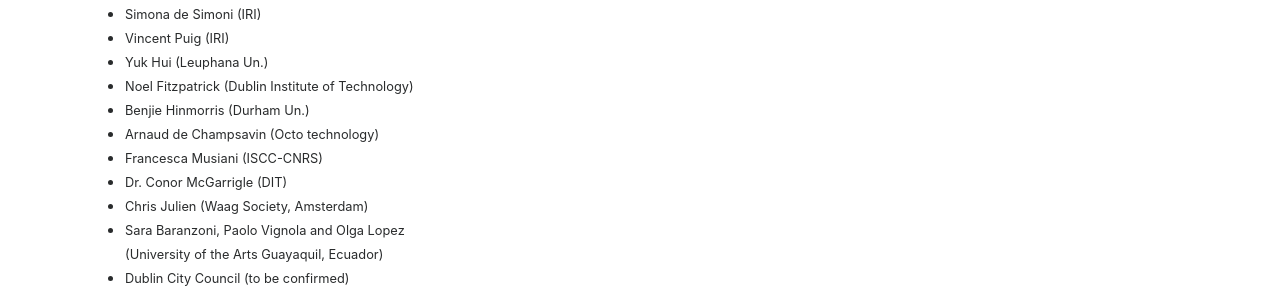
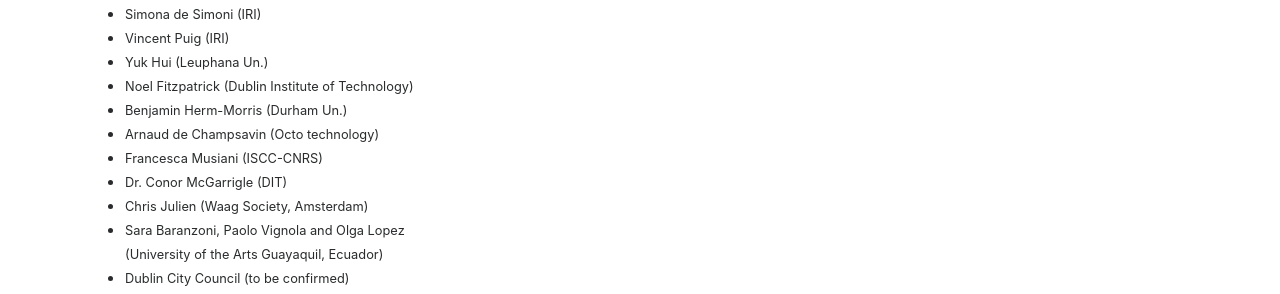
Before and after one commit to nextleap-project/nextleap-website, a Jekyll site: the page built from index.html, in a window 1280 px wide and 900 px high, scrolled down 3043 px. Shown: the part 157-451 px from the top of the window. Built offline with Jekyll 4.4.1, drawn with Linux system fonts in a browser that asks for light colours; nearby versions of some CDN libraries.

Commit message:
name corrected

```diff
--- a/_seminars/2018-3.md
+++ b/_seminars/2018-3.md
@@ -15,7 +15,7 @@
 - Vincent Puig (IRI)
 - Yuk Hui (Leuphana Un.)
 - Noel Fitzpatrick (Dublin Institute of Technology)
-- Benjie Hinmorris (Durham Un.)
+- Benjamin Herm-Morris (Durham Un.)
 - Arnaud de Champsavin (Octo technology)
 - Francesca Musiani (ISCC-CNRS)
 - Dr. Conor McGarrigle (DIT)
@@ -41,6 +41,7 @@
 #### Introduction: Summary of previous sessions
 
 Noel Fitzpatrick, Dublin Institute of Technology
+
 Vincent Puig, IRI
 <br>
 ### 10:00-13:00
@@ -67,7 +68,7 @@
 
 Speakers
 
-- Benjie Hinmorris, Durham Un.
+- Benjamin Herm-Morris, Durham University.
 - Arnaud de Champsavin, Octo technology
 - Francesca Musiani, ISCC-CNRS
 - Dr. Conor McGarrigle, DIT
```
